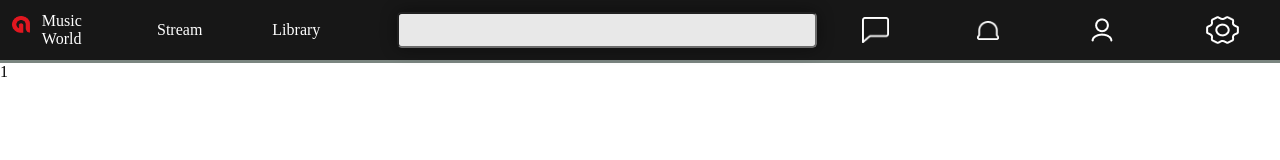
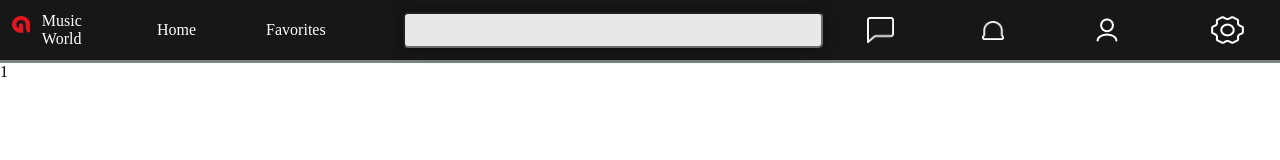
Before and after one commit to JohanL1bert/dez-music-react, a React (Create React App) app: page /homepage in a window 1280 px wide. Shown: the top 160 px of the page. Built offline with nearby package versions, Linux system fonts and the light colour scheme.

Commit message:
feat: add correct routes and link, connect tsx components

```diff
--- a/src/app/App.tsx
+++ b/src/app/App.tsx
@@ -14,11 +14,11 @@ export const App = () => {
     <div className="App">
       <Header />
       <Routes>
-        <Route path="" element={<Navigate to="/sign-up" />} />
-        <Route path="sign-up" element={<SignUp />} />
-        <Route path="login" element={<Login />} />
-        <Route path="homepage" element={<HomePage />} />
-        <Route path="favorites" element={<Favorites />} />
+        <Route path="" element={<Navigate to="/homepage" />} />
+        <Route path="/sign-up" element={<SignUp />} />
+        <Route path="/login" element={<Login />} />
+        <Route path="/homepage" element={<HomePage />} />
+        <Route path="/favorites" element={<Favorites />} />
       </Routes>
     </div>
   );
--- a/src/app/assets/sass/index.scss
+++ b/src/app/assets/sass/index.scss
@@ -5,3 +5,4 @@
 @import 'layout/header-main';
 @import 'layout/favorites';
 @import 'layout/login-form';
+@import 'layout/chart';
--- a/src/app/pages/HomePage.tsx
+++ b/src/app/pages/HomePage.tsx
@@ -1,9 +1,12 @@
 import React from 'react';
+import { Chart } from 'common/components/Chart';
 
 export const HomePage = () => {
   return (
     <section className="home-page">
-      <div className="home-page__inner">1</div>
+      <div className="home-page__inner">
+        <Chart />
+      </div>
     </section>
   );
 };
--- a/src/common/components/Chart.tsx
+++ b/src/common/components/Chart.tsx
@@ -1,6 +1,6 @@
 import React, { useEffect } from 'react';
 import { observer } from 'mobx-react';
-import { API } from 'entities/tracks/deezMusic';
+import { API } from 'entities/tracks/apiCall';
 
 export const Chart = observer(() => {
   const chartLoader = () => {
--- a/src/common/components/Header.tsx
+++ b/src/common/components/Header.tsx
@@ -1,5 +1,6 @@
 import React from 'react';
 /* import { HeaderLogin } from 'common/components/HeaderLogin'; */
+import { NavLink } from 'react-router-dom';
 import { HeaderMain } from 'common/components/HeaderMain';
 
 export const Header = () => {
@@ -16,14 +17,22 @@ export const Header = () => {
                 </a>
               </li>
               <li className="header__nav__stream">
-                <a href="#/" aria-label="link to stream page" className="header__nav__stream-link">
-                  Stream
-                </a>
+                <NavLink
+                  to="/homepage"
+                  aria-label="link to stream page"
+                  className="header__nav__stream-link"
+                >
+                  Home
+                </NavLink>
               </li>
               <li className="header__nav__library">
-                <a href="#/" aria-label="link to libary page" className="header__nav__library-link">
-                  Library
-                </a>
+                <NavLink
+                  to="/favorites"
+                  aria-label="link to libary page"
+                  className="header__nav__library-link"
+                >
+                  Favorites
+                </NavLink>
               </li>
             </ul>
           </nav>
--- /dev/null
+++ b/src/common/components/InfoPanet.tsx
@@ -0,0 +1,5 @@
+import React from 'react';
+
+export const InfoPanel = () => {
+  return <div />;
+};
--- /dev/null
+++ b/src/entities/tracks/apiCall.ts
@@ -0,0 +1,18 @@
+import { makeObservable, observable } from 'mobx';
+
+class ApiCaller {
+  loading = true;
+
+  chartStore = {};
+
+  constructor() {
+    makeObservable(this, {
+      loading: observable,
+      chartStore: observable,
+    });
+  }
+}
+
+const API = new ApiCaller();
+
+export { API };
--- a/tsconfig.json
+++ b/tsconfig.json
@@ -17,7 +17,8 @@
     "noEmit": true,
     "jsx": "react-jsx",
     "baseUrl": "src",
-    "experimentalDecorators": true
+    "experimentalDecorators": true,
+    "useDefineForClassFields": true
   },
   "include": ["src/**/*.ts", "src/**/*.tsx"]
 }
```
Also changed, not shown: src/entities/tracks/deezMusic.ts (deleted, +0 -17 lines), src/app/assets/sass/layout/chart.scss (added), 1 other file (tests, documents, lock files or other folders).
